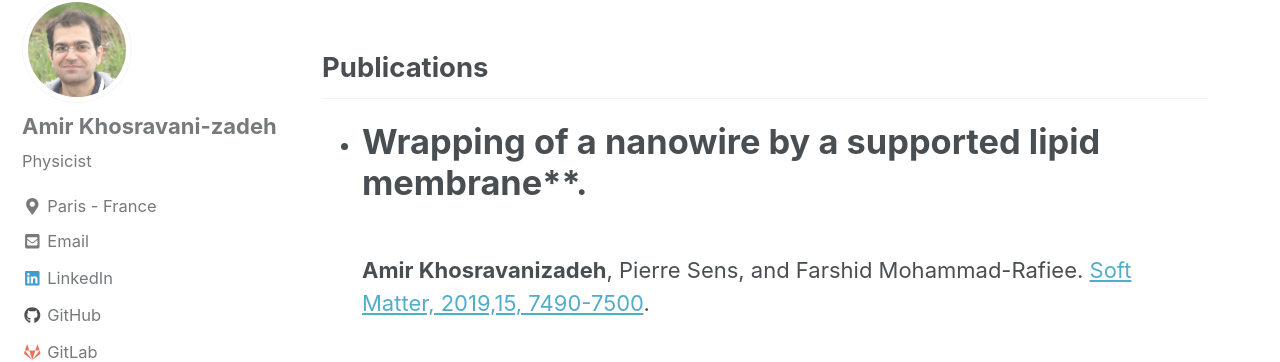
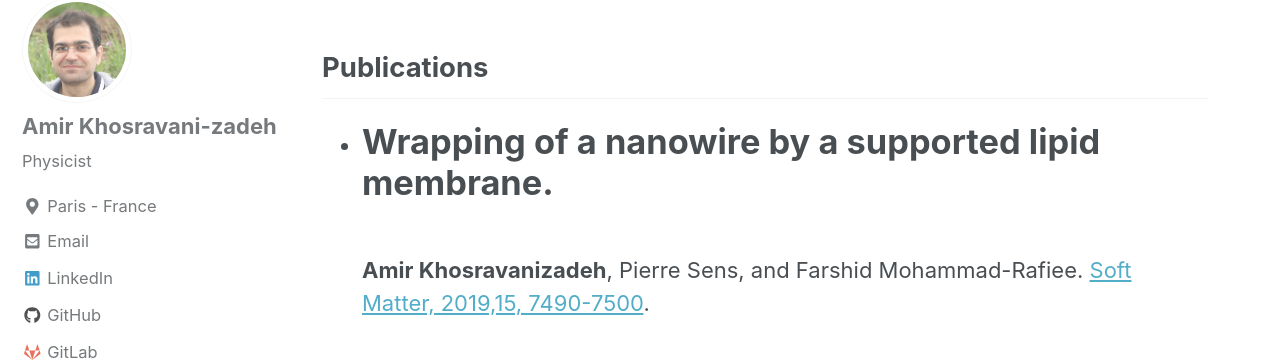
Before and after one commit to amir-khosravanizadeh/amir-khosravanizadeh.github.io, a Jekyll site: the page built from _pages/publications.md, in a window 1280 px wide and 900 px high. Shown: the part 438-800 px from the top of the window. Built offline with Jekyll 4.4.1, drawn with Linux system fonts in a browser that asks for light colours; nearby versions of some CDN libraries; some web fonts are replaced.

```diff
--- a/_pages/publications.md
+++ b/_pages/publications.md
@@ -11,5 +11,5 @@ header:
 
 ## Publications
 
-- <h1>Wrapping of a nanowire by a supported lipid membrane**.</h1> <br/>
+- <h1>Wrapping of a nanowire by a supported lipid membrane.</h1> <br/>
 **Amir Khosravanizadeh**,   Pierre Sens,  and  Farshid Mohammad-Rafiee. [Soft Matter, 2019,15, 7490-7500](https://pubs.rsc.org/en/content/articlelanding/2019/SM/C9SM00618D).
```
